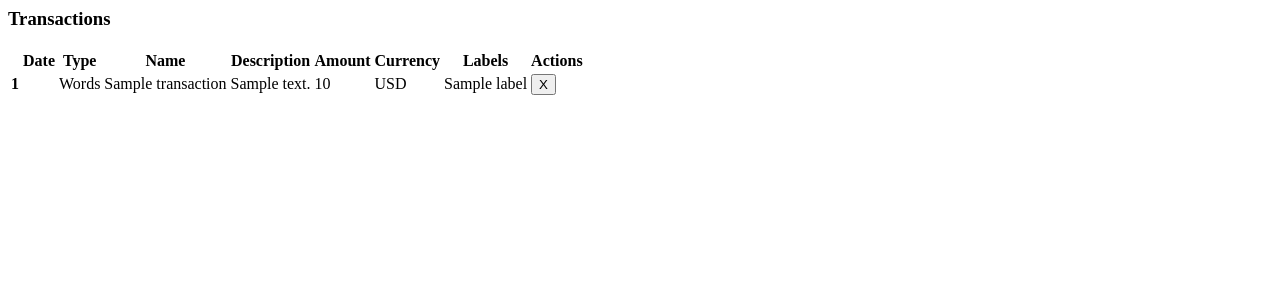
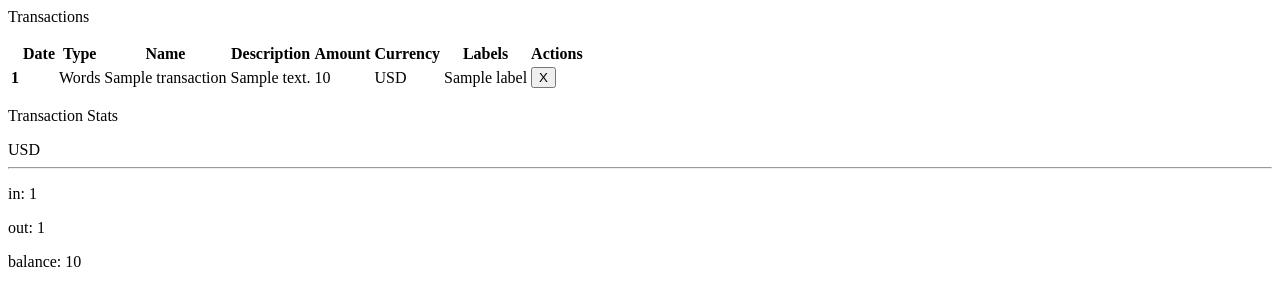
Before and after one commit to ignaciodelmont/fin, a FastAPI app: template fin/api/templates/transactions.html in a window 1280 px wide. Shown: the top 306 px of the page. Run offline with FastAPI, Linux system fonts and the light colour scheme; the template is opened without the code that fills it: most values are stand-ins (such as "Sample title", 1, 10 or a date in 2020); some libraries are stand-ins or nearby versions.

Commit message:
add stats, don't use headers to reaload and use events instead

```diff
--- a/fin/api/main.py
+++ b/fin/api/main.py
@@ -28,10 +28,12 @@ async def root(request: Request):
 
 @app.get("/transactions")
 async def transactions(request: Request, name: str = None):
-    print("Name", name)
     transactions = rt.resolve_transactions(request.state.db, request.state.user)
+
+    transaction_stats = rt.compute_transaction_stats(transactions)
+
     return templates.TemplateResponse(
-        "transactions.html", {"request": request, "transactions": transactions}
+        "transactions.html", {"request": request, "transactions": transactions, "transaction_stats": transaction_stats}
     )
 
 
@@ -51,12 +53,6 @@ async def add_income(request: Request, data: NewTransactionDTO):
         "transactions.html", {"request": request, "transactions": [new_income]}
     )
 
-    additional_headers = {
-        "hx-location": json.dumps({"path": "/transactions", "target": "#transactions"})
-    }
-
-    response.headers.update(additional_headers)
-
     return response
 
 
@@ -75,12 +71,6 @@ async def add_expense(request: Request, data: NewTransactionDTO):
     response = templates.TemplateResponse(
         "transactions.html", {"request": request, "transactions": [new_expense]}
     )
-
-    additional_headers = {
-        "hx-location": json.dumps({"path": "/transactions", "target": "#transactions"})
-    }
-
-    response.headers.update(additional_headers)
 
     return response
 
--- a/fin/api/templates/layout.html
+++ b/fin/api/templates/layout.html
@@ -17,15 +17,15 @@
     <!-- <script src="https://cdn.tailwindcss.com"></script> -->
     <script src="/static/libs/tailwind.js"></script>
   </head>
-  <body hx-headers='{"x-user": "ignaciodelmont@gmail.com"}'>
+  <body hx-headers='{"x-user": "ignaciodelmont@gmail.com"}' class="font-mono">
     <div class="grid grid-cols-12 justify-center">
       <div class="col-span-3">
 	{% include "actions.html" %}
 	</div>
       <div class="col-span-9">
 	<div class="flex pb-2 justify-center">
-	  <form id="filter-form" hx-params="*" hx-get="/transactions" hx-target="#transactions">
-	    <div>
+	  <form class="flex flex-row m-5" id="filter-form" hx-params="*" hx-get="/transactions" hx-target="#transactions" hx-trigger="htmx:afterRequest from:#add-income, htmx:afterRequest from:#add-expense, htmx:afterRequest from:#transactions">
+	    <div class="mr-2">
 	      <input type="text" name="name" placeholder="Name" class="input input-bordered" />
 	    </div>
 	    <div>
--- a/fin/api/templates/transactions.html
+++ b/fin/api/templates/transactions.html
@@ -1,9 +1,8 @@
 {% import 'badges.html' as badges %}
 
 <div class="overflow-x-auto">
-  <h3>Transactions</h3>
+  <p>Transactions</p>
   <table class="table">
-    <!-- head -->
     <thead>
       <tr>
         <th></th>
@@ -19,14 +18,14 @@
     </thead>
     <tbody>
       {% for transaction in transactions %}
-      <tr id="transaction-{{loop.index}}" class="{{'bg-blue-50' if transaction.__class__.__name__ == 'Income' else 'bg-red-50'}} hover">
+      <tr id="transaction-{{loop.index}}" class="{{'bg-blue-100' if transaction.__class__.__name__ == 'Income' else 'bg-red-50'}} hover">
         <th>{{loop.index}}</th>
 	<td x-text="$moment('{{transaction.created_at}}').local().format('YYYY/MM/DD');"></td>
 	<td>{{transaction.__class__.__name__}}</td>
         <td>{{transaction.name}}</td>
         <td>{{transaction.description}}</td>
-	<td>{{transaction.amount}}</td>
-	<td>{{transaction.currency}}</td>
+	<td class="amount">{{transaction.amount}}</td>
+	<td class="currency">{{transaction.currency}}</td>
 	<td>
 	 {% for label in transaction.labels %}
 	 {{badges.badge(label.name)}}
@@ -37,4 +36,20 @@
       {% endfor %}
     </tbody>
   </table>
+
+  <p class="mt-10">Transaction Stats</p>
+  <div class="flex flex-row justify-around">
+    {% for ts in transaction_stats %}
+    <div class="w-100 shadow p-2">
+      <div>{{ts.currency}}</div>
+      <hr>
+      <div>
+	<p>in: <span class="text-green-500">{{ts.total_in | round(2, 'common')}}</span> </p>
+	<p>out: <span class="text-red-500">{{ts.total_out | round(2, 'common')}}</span></p>
+	<p>balance: {{ts.balance | round(2, 'common')}}</p>
+
+      </div>
+    </div>
+    {% endfor %}
+  </div>
 </div>
```
Also changed, not shown: fin/resolvers/models.py (+7 -0 lines), fin/resolvers/transactions.py (+26 -5 lines), README.md.
